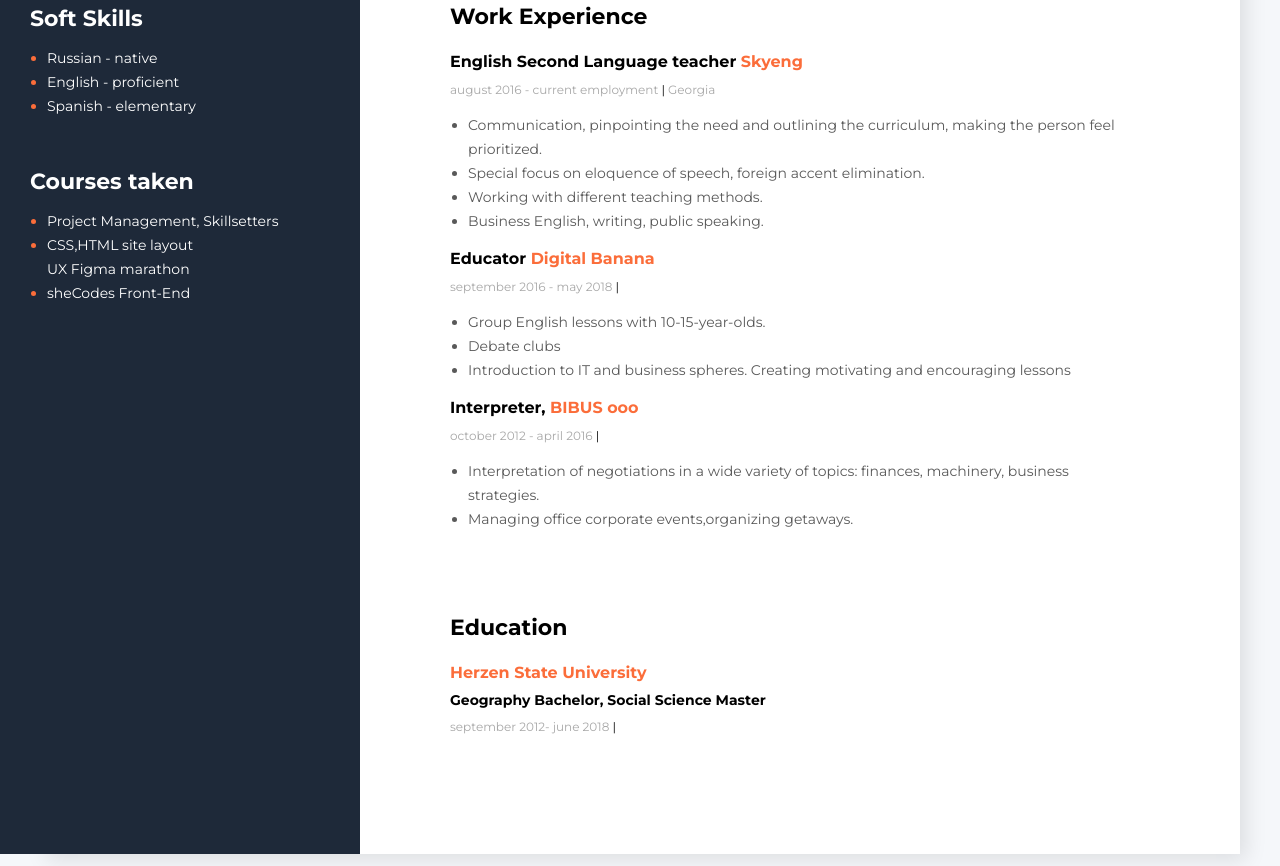
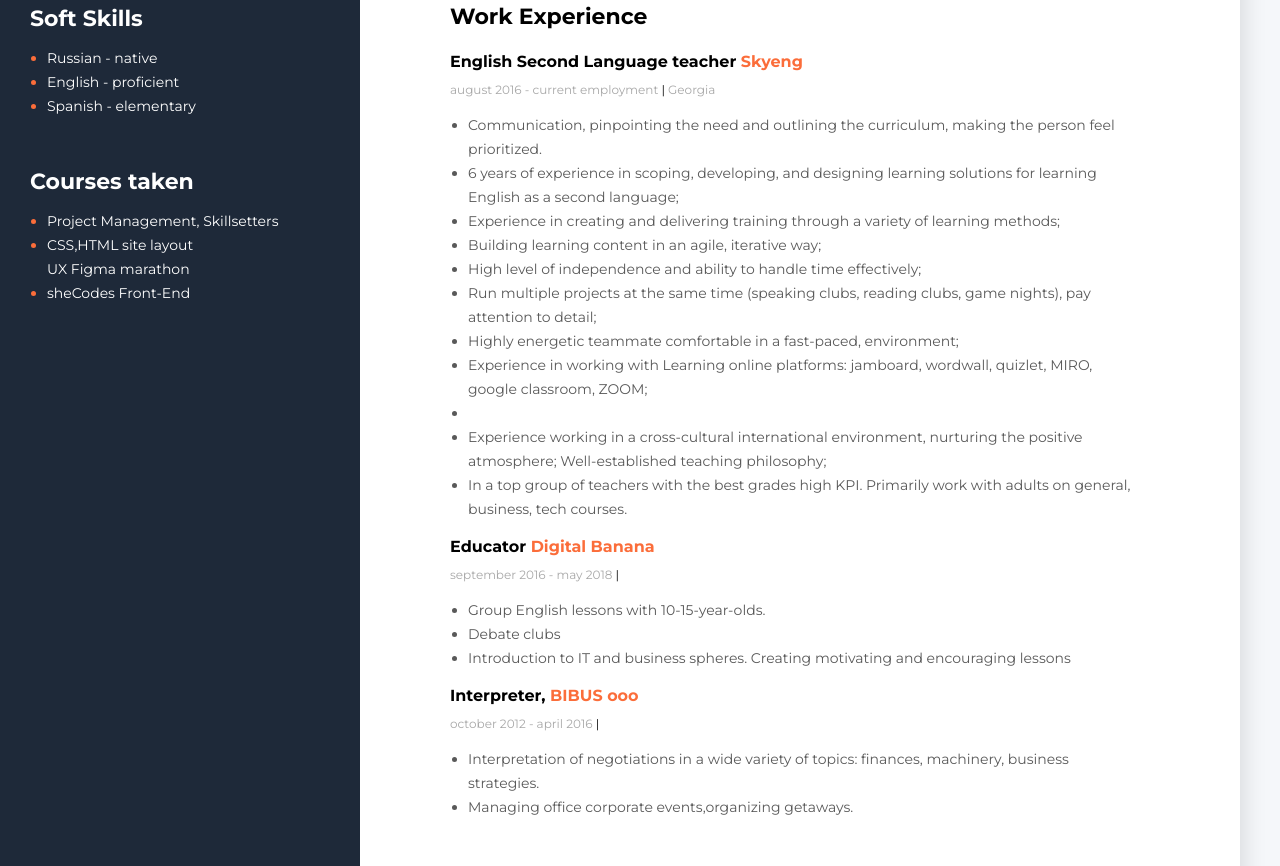
Before and after one commit to pr-maryanarty/CV, a plain HTML site: page index.html in a window 1280 px wide. Shown: the part 753-1619 px from the top of the page. Drawn offline with Linux system fonts and the light colour scheme.

Commit message:
update ex

```diff
--- a/index.html
+++ b/index.html
@@ -19,7 +19,7 @@
       <div class="main-content-section">
         <!-- about me -->
         <div class="about-me">
-          <h2 class="about-me-profession">English teacher</h2>
+          <h2 class="about-me-profession">project manager</h2>
           <h1 class="about-me-name">Maryana Dementeva</h1>
           <p class="about-me-description">
             As a proponent of LifeLong Education, I love education in all forms
@@ -95,16 +95,22 @@
                 Communication, pinpointing the need and outlining the
                 curriculum, making the person feel prioritized.
               </li>
-              <li class="experience-duty">
-                Special focus on eloquence of speech, foreign accent
-                elimination.
-              </li>
-              <li class="experience-duty">
-                Working with different teaching methods.
-              </li>
-              <li class="experience-duty">
-                Business English, writing, public speaking.
-              </li>
+
+              <li class="experience-duty">6 years of experience in scoping, developing, and designing learning solutions for
+learning English as a second language;</li>
+<li class="experience-duty">Experience in creating and delivering training through a variety of learning methods;</li>
+<li class="experience-duty">Building learning content in an agile, iterative way;</li>
+<li class="experience-duty">High level of independence and ability to handle time effectively;</li>
+<li class="experience-duty">Run multiple projects at the same time (speaking clubs, reading clubs, game nights),
+pay attention to detail;</li>
+<li class="experience-duty">Highly energetic teammate comfortable in a fast-paced, environment;</li>
+<li class="experience-duty">Experience in working with Learning online platforms: jamboard, wordwall, quizlet,
+MIRO, google classroom, ZOOM;</li>
+<li class="experience-duty"><li class="experience-duty">Experience working in a cross-cultural international environment, nurturing the positive
+atmosphere;
+Well-established teaching philosophy;</li>
+<li class="experience-duty">In a top group of teachers with the best grades high KPI. Primarily work with
+adults on general, business, tech courses.</li>
             </ul>
           </div>
           <!-- comp 2-->
```
